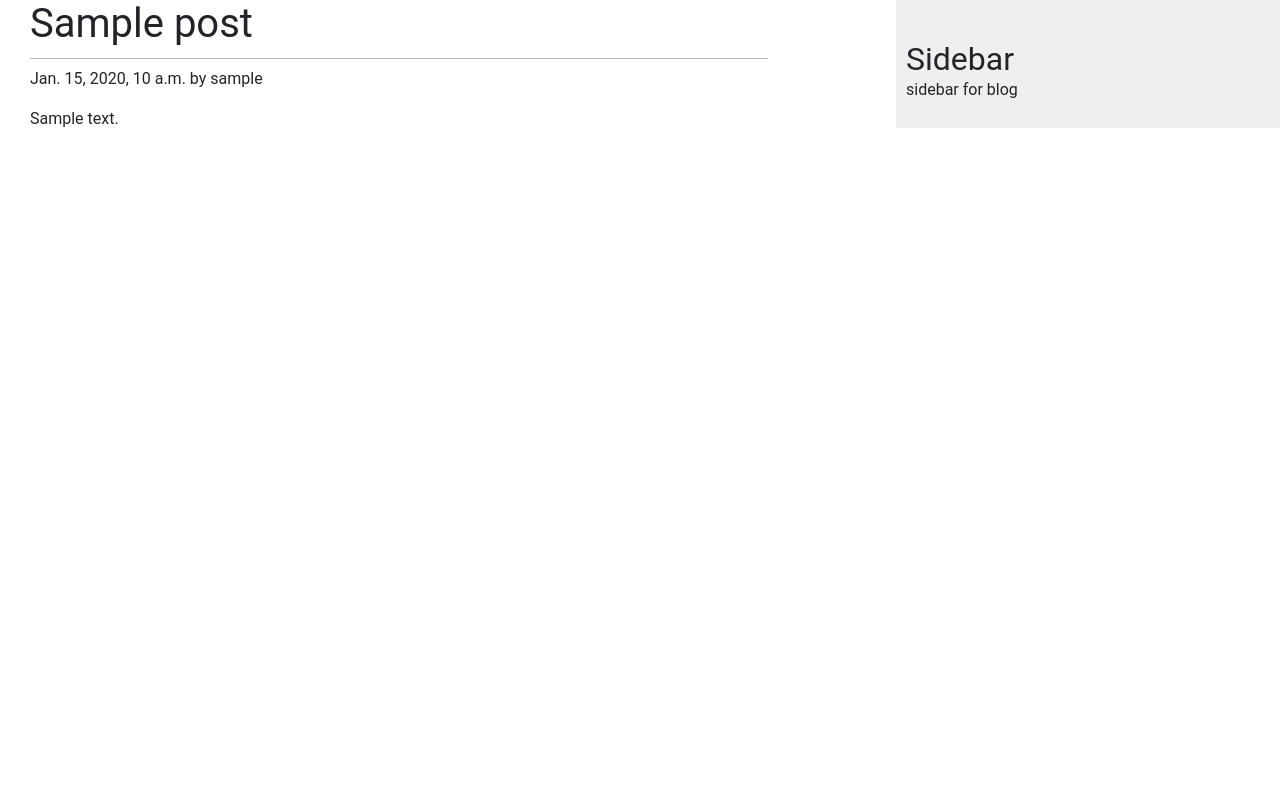
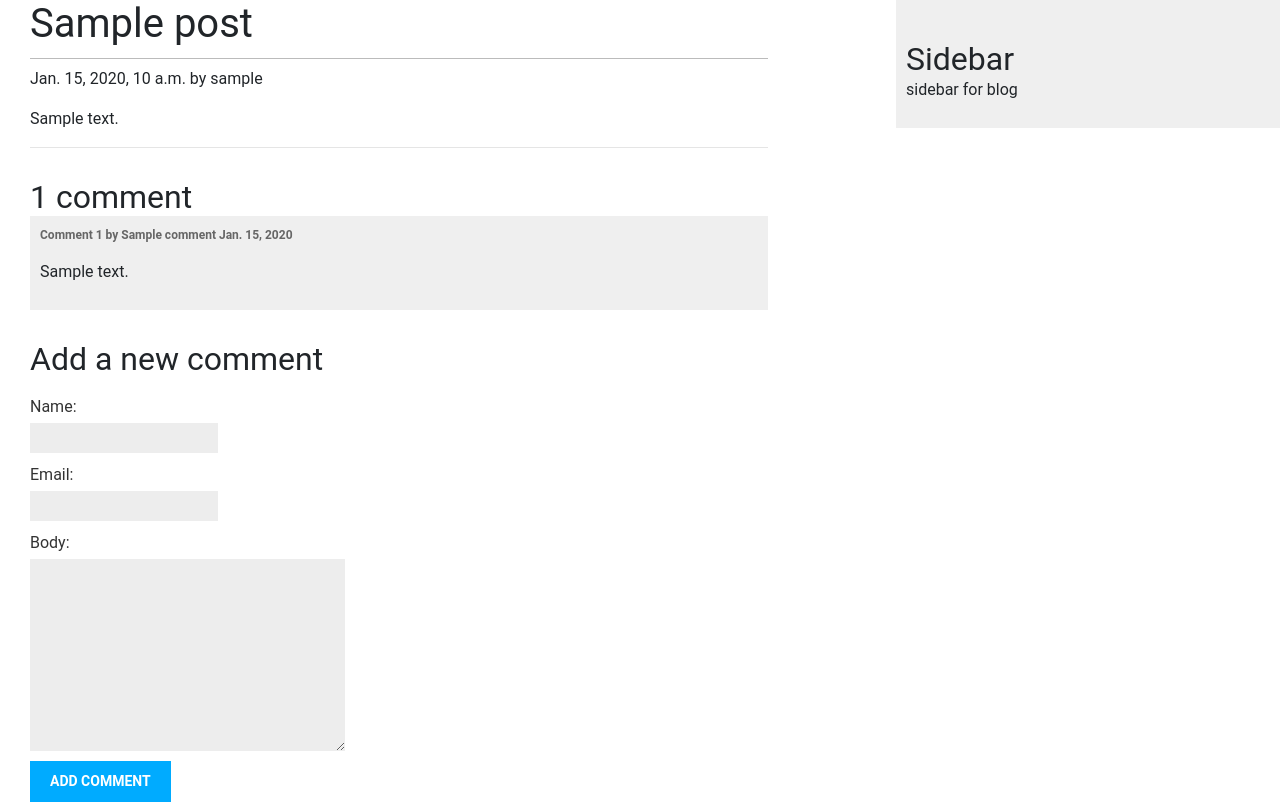
Before and after one commit to nikitinivan/Blog-Django2, a Django app: a page that uses blogpost/templates/post_detail.html in a window 1280 px wide. Before the commit the page ends 128 px from the top, so only its background shows below. Run offline with Django 3.2, Linux system fonts and the light colour scheme; tables that the repository leaves empty hold one stand-in row (values such as "Sample post"); some libraries are stand-ins or nearby versions.

Commit message:
Added Comments view

```diff
--- /dev/null
+++ b/blogpost/forms.py
@@ -0,0 +1,8 @@
+from django import forms
+from .models import Comment
+
+
+class CommentForm(forms.ModelForm):
+    class Meta:
+        model = Comment
+        fields = ('name', 'email', 'body')
--- a/blogpost/templates/post_detail.html
+++ b/blogpost/templates/post_detail.html
@@ -8,4 +8,33 @@
     <p>{{ post.publish }} by {{ post.author }}</p>
 
     {{ post.body|linebreaks }}
+
+    <hr>
+    {% with comments.count as total_coments %}
+        <h2>{{ total_coments }} comment{{ total_coments|pluralize }}</h2>
+    {% endwith %}
+
+    {% for comment in comments %}
+        <div class="comment">
+            <p class="info">
+                Comment {{ forloop.counter }} by {{ comment.name }}
+                {{ comment.created }}
+            </p>
+            {{ comment.body|linebreaks }}
+        </div>
+    {% empty %}
+        <p>There are no coments yet.</p>
+    {% endfor %}
+
+    {% if new_comment %}
+        <h2>Your comment has been added.</h2>
+    {% else %}
+        <h2>Add a new comment</h2>
+        <form action="." method="post">
+            {{ comment_form.as_p }}
+            {% csrf_token %}
+            <p><input type="submit" value="Add comment"></p>
+        </form>
+    {% endif %}
+
 {% endblock %}
--- a/blogpost/views.py
+++ b/blogpost/views.py
@@ -1,5 +1,6 @@
 from django.shortcuts import render, get_object_or_404
-from .models import Post
+from .models import Post, Comment
+from .forms import CommentForm
 
 # Adding pagination
 from django.core.paginator import Paginator, EmptyPage, PageNotAnInteger
@@ -27,4 +28,20 @@ def post_detail(request, year, month, day, post):
         publish__month=month,
         publish__day=day
         )
-    return render(request, 'post_detail.html', {'post': post})
+    comments = post.comments.filter(active=True)
+
+    if request.method == 'POST':
+        comment_form = CommentForm(data=request.POST)
+        if comment_form.is_valid():
+            new_comment = comment_form.save(commit=False)
+            new_comment.post = post
+            new_comment.save()
+    else:
+        comment_form = CommentForm()
+
+    return render(request, 'post_detail.html',
+                  {
+                      'post': post,
+                      'comments': comments,
+                      'comment_form': comment_form
+                  })
```
Also changed, not shown: blogpost/admin.py (+9 -1 lines).
